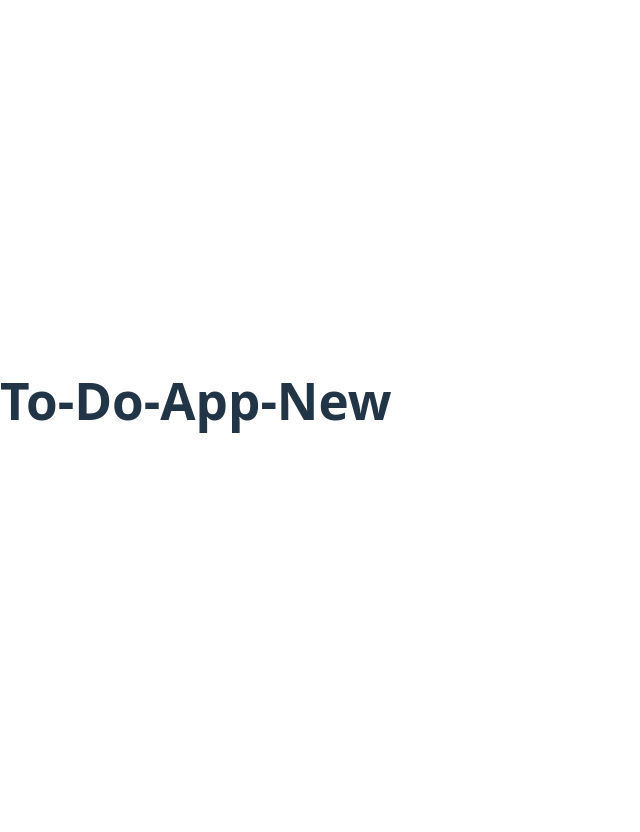
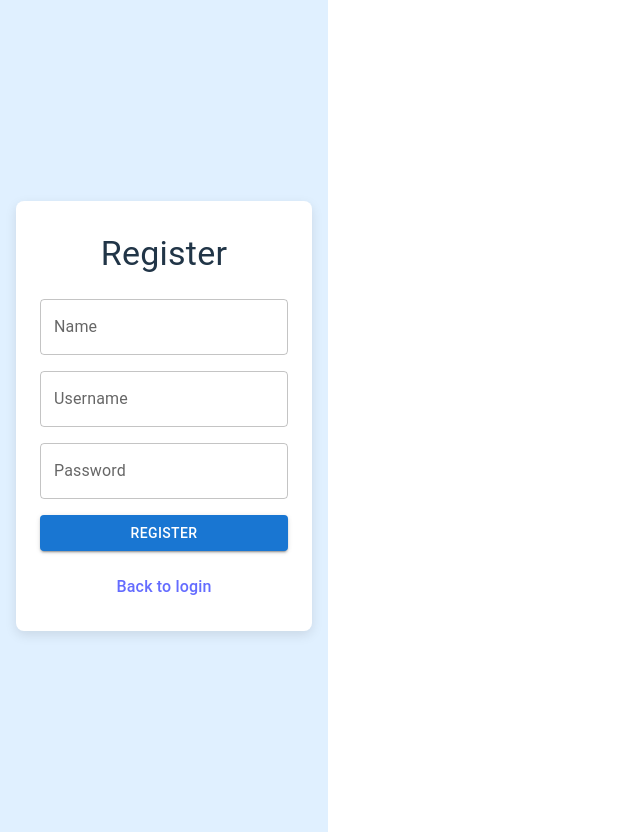
Before and after one commit to CodeNova-Technologies/To-Do-App-New, a React (Vite) app: page / in a window 1280 px wide. Shown: the whole page, without its empty margins (0-640 px from the left). Before the commit the page ends 800 px from the top, so only its background shows below. Built offline with nearby package versions, Linux system fonts and the light colour scheme.

Commit message:
context,routes set register

```diff
--- a/src/app/App.jsx
+++ b/src/app/App.jsx
@@ -1,15 +1,18 @@
-import { useState } from 'react'
-// import reactLogo from './assets/react.svg'
-// import viteLogo from '/vite.svg'
-import './App.css'
+import React from 'react';
+import { AuthProvider } from '../context/AuthContext/AuthContext'
+import { Route, Routes } from 'react-router-dom'
+import Register from '../pages/Register/Register'
+// import Login from '../pages/Login/Login'
 
 function App() {
-  const [count, setCount] = useState(0)
 
   return (
-    <>
-     <h1>To-Do-App-New</h1>
-    </>
+    <AuthProvider>
+      <Routes>
+        {/* <Route path="/" element={<Login />} /> */}
+        <Route path="/" element={<Register />} />
+      </Routes>
+    </AuthProvider>
   )
 }
 
--- /dev/null
+++ b/src/context/AuthContext/AuthContext.jsx
@@ -0,0 +1,27 @@
+import { createContext, useContext, useState } from 'react'
+
+const AuthContext = createContext();
+
+export function AuthProvider({ children }) {
+
+    const [users, setUsers] = useState([]);
+
+    const register = (name, username, password) => {
+        const exists = users.some(u => u.username === username);
+        if (exists) {
+            alert('Username already exists!');
+            return false;
+        }
+        const newUser = { name, username, password};
+        setUsers(prev => [...prev, newUser]);
+        return true;
+    }
+
+    return (
+        <AuthContext.Provider value={{ users, register }}>
+            {children}
+        </AuthContext.Provider>
+    )
+}
+
+export const useAuth = () => useContext(AuthContext);
--- a/src/main.jsx
+++ b/src/main.jsx
@@ -2,10 +2,12 @@ import { StrictMode } from 'react'
 import { createRoot } from 'react-dom/client'
 import './index.css'
 import App from './app/App'
-
+import { BrowserRouter } from 'react-router-dom'
 
 createRoot(document.getElementById('root')).render(
   <StrictMode>
-    <App/>
+    <BrowserRouter>
+      <App />
+    </BrowserRouter>
   </StrictMode>,
 )
--- a/src/pages/Register/Register.jsx
+++ b/src/pages/Register/Register.jsx
@@ -1,7 +1,17 @@
-import { useEffect } from 'react'
-import { Container, TextField, Button, Typography, Box } from '@mui/material';
+import { useEffect, useState } from 'react'
+import { Container, TextField, Button, Typography, Box, Alert } from '@mui/material';
+import { useAuth } from '../../context/AuthContext/AuthContext';
+import { Link, useNavigate } from 'react-router-dom';
 
 export default function Register() {
+
+    const { register } = useAuth();
+    const [name, setName] = useState('');
+    const [username, setUserName] = useState('');
+    const [password, setPassword] = useState('');
+    const [error, setError] = useState('');
+
+    const nav = useNavigate();
 
     useEffect(() => {
         document.body.style.overflow = 'hidden';
@@ -12,6 +22,16 @@ export default function Register() {
             document.documentElement.style.overflow = '';
         };
     }, []);
+
+    const submit = () => {
+        if (!name || !username || !password) return setError('Fill all fields');
+        const success = register(name, username, password);
+        if (success) {
+            nav('/');
+        } else {
+            setError('Username already exists');
+        }
+    };
 
     return (
         <Box
@@ -37,24 +57,31 @@ export default function Register() {
                     <Typography variant="h4" align="center" mb={1}>
                         Register
                     </Typography>
+                    {error && <Alert severity="error">{error}</Alert>}
                     <TextField
                         label="Name"
+                        value={name}
+                        onChange={e => setName(e.target.value)}
                         fullWidth
                     />
                     <TextField
                         label="Username"
+                        value={username}
+                        onChange={e => setUserName(e.target.value)}
                         fullWidth
                     />
                     <TextField
                         label="Password"
                         type="password"
+                        value={password}
+                        onChange={e => setPassword(e.target.value)}
                         fullWidth
                     />
-                    <Button variant="contained" fullWidth>
+                    <Button variant="contained" fullWidth onClick={submit}>
                         Register
                     </Button>
                     <Typography align="center" mt={1}>
-                        Back to login
+                        <Link to="/">Back to login</Link>
                     </Typography>
                 </Box>
             </Container>
```
